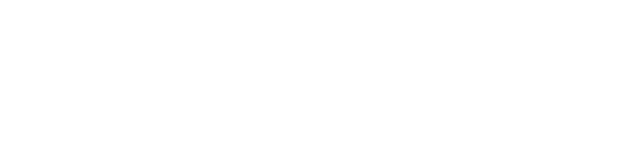
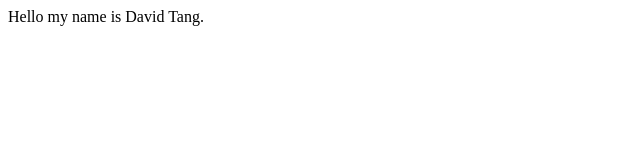
Before and after one commit to RandomWinter89/GitPractice, a website: page index.html in a window 1280 px wide. Shown: the whole page, without its empty margins (0-640 px from the left). Drawn offline with Linux system fonts and the light colour scheme.

Commit message:
Add intro text

```diff
--- a/index.html
+++ b/index.html
@@ -9,7 +9,7 @@
 </head>
 
 <body>
-
+  Hello my name is David Tang.
   <script src="script.js"></script>
 </body>
 
```
